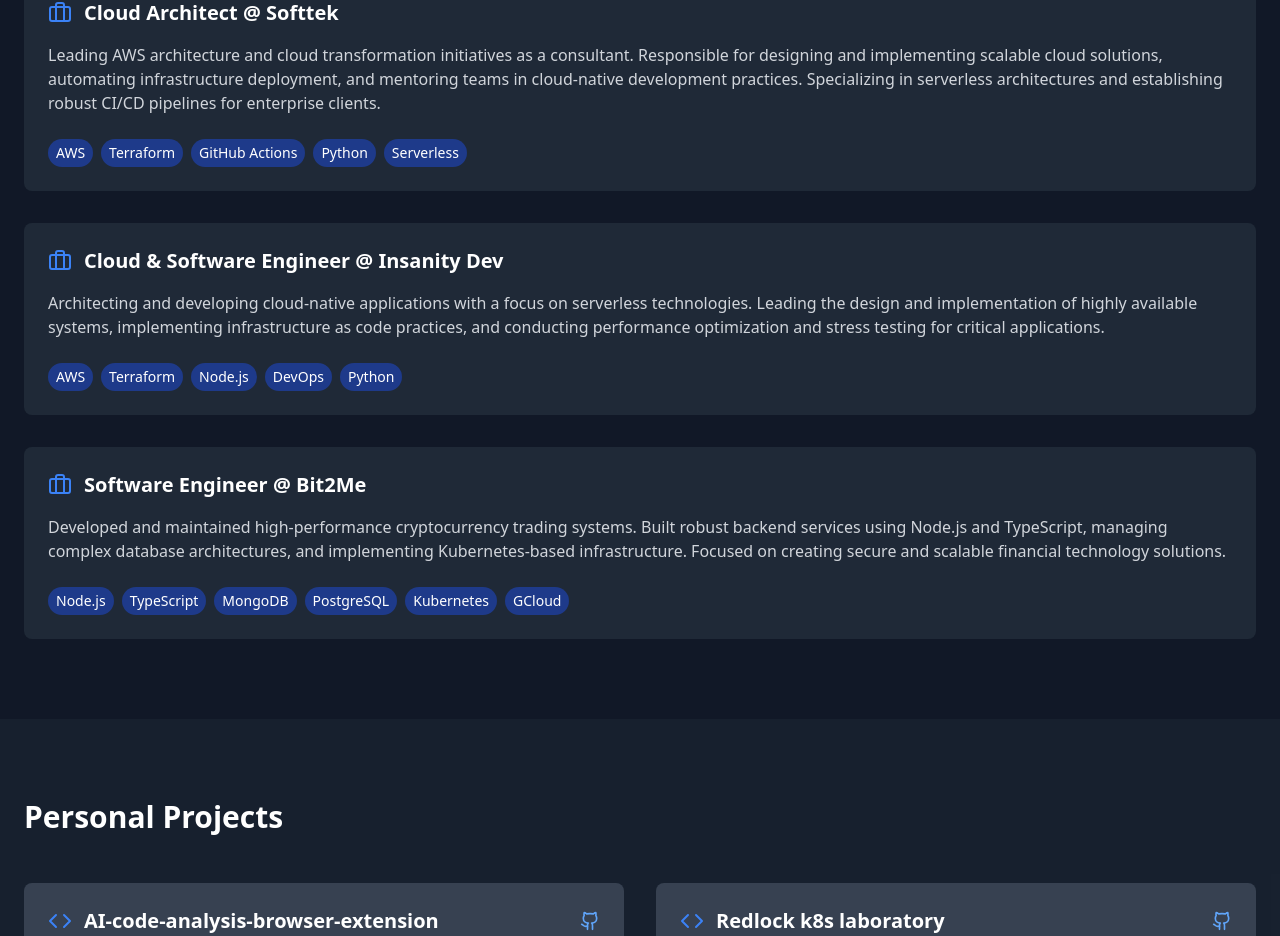
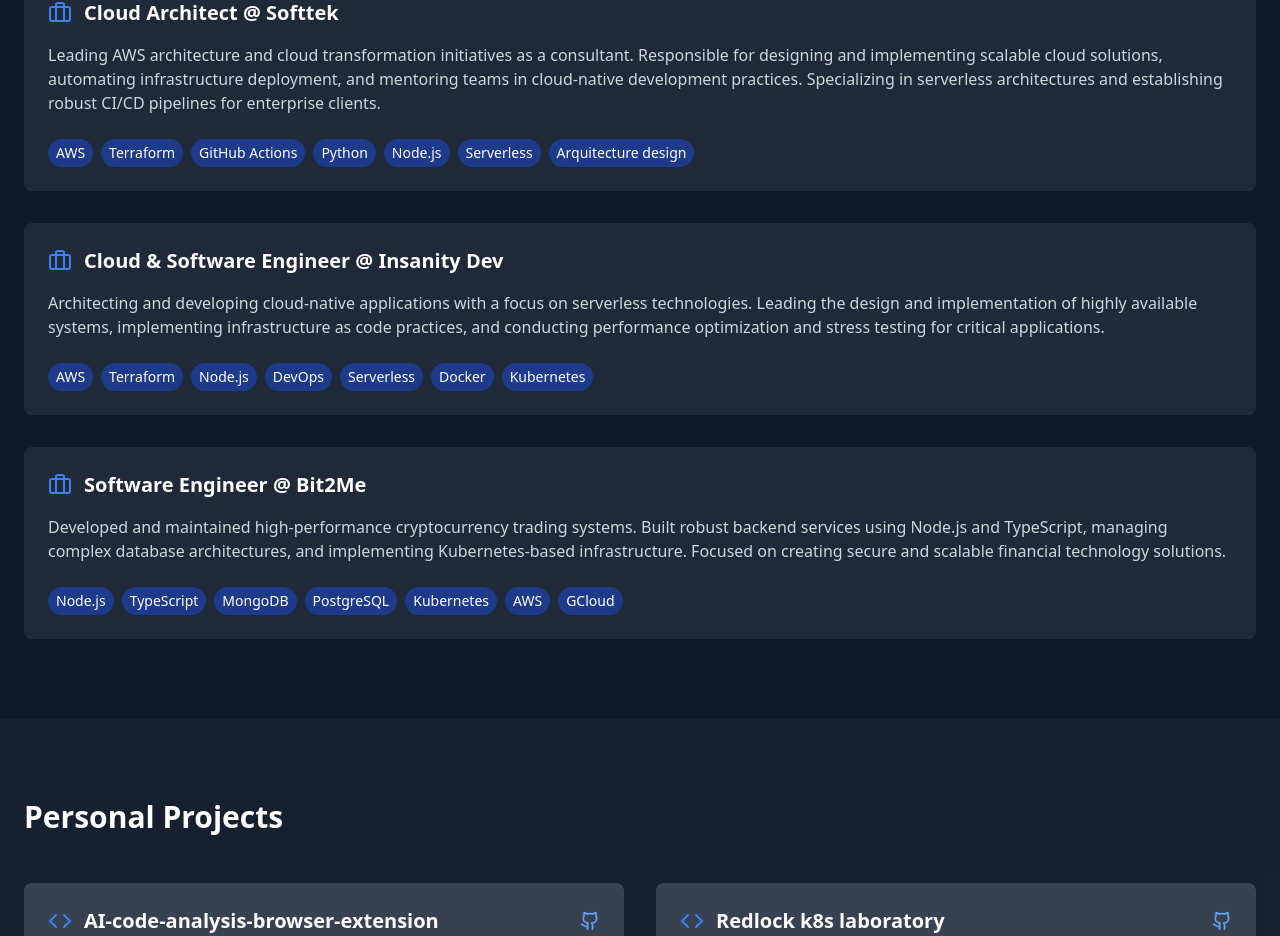
Before and after one commit to diekotto/marotodiego-portfolio, a React (Vite) app: page / in a window 1280 px wide. Shown: the part 1413-2349 px from the top of the page. Built offline with nearby package versions, Linux system fonts and the light colour scheme.

Commit message:
Updated tech tags

```diff
--- a/src/components/sections/Experience.tsx
+++ b/src/components/sections/Experience.tsx
@@ -13,19 +13,19 @@
     title: "Cloud Architect",
     company: "Softtek",
     description: "Leading AWS architecture and cloud transformation initiatives as a consultant. Responsible for designing and implementing scalable cloud solutions, automating infrastructure deployment, and mentoring teams in cloud-native development practices. Specializing in serverless architectures and establishing robust CI/CD pipelines for enterprise clients.",
-    technologies: ["AWS", "Terraform", "GitHub Actions", "Python", "Serverless"]
+    technologies: ["AWS", "Terraform", "GitHub Actions", "Python", "Node.js", "Serverless", "Arquitecture design"]
   },
   {
     title: "Cloud & Software Engineer",
     company: "Insanity Dev",
     description: "Architecting and developing cloud-native applications with a focus on serverless technologies. Leading the design and implementation of highly available systems, implementing infrastructure as code practices, and conducting performance optimization and stress testing for critical applications.",
-    technologies: ["AWS", "Terraform", "Node.js", "DevOps", "Python"]
+    technologies: ["AWS", "Terraform", "Node.js", "DevOps", "Serverless", "Docker", "Kubernetes"]
   },
   {
     title: "Software Engineer",
     company: "Bit2Me",
     description: "Developed and maintained high-performance cryptocurrency trading systems. Built robust backend services using Node.js and TypeScript, managing complex database architectures, and implementing Kubernetes-based infrastructure. Focused on creating secure and scalable financial technology solutions.",
-    technologies: ["Node.js", "TypeScript", "MongoDB", "PostgreSQL", "Kubernetes", "GCloud"]
+    technologies: ["Node.js", "TypeScript", "MongoDB", "PostgreSQL", "Kubernetes", "AWS", "GCloud"]
   }
 ];
 
```
